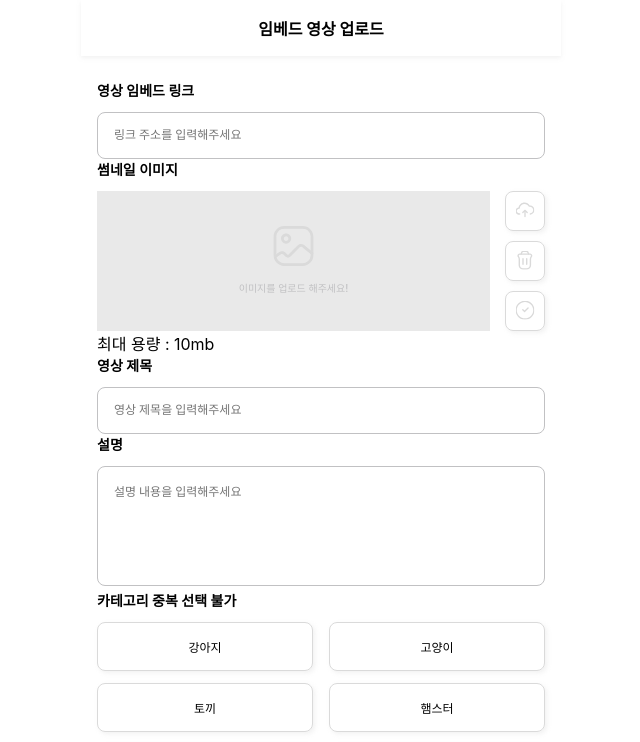
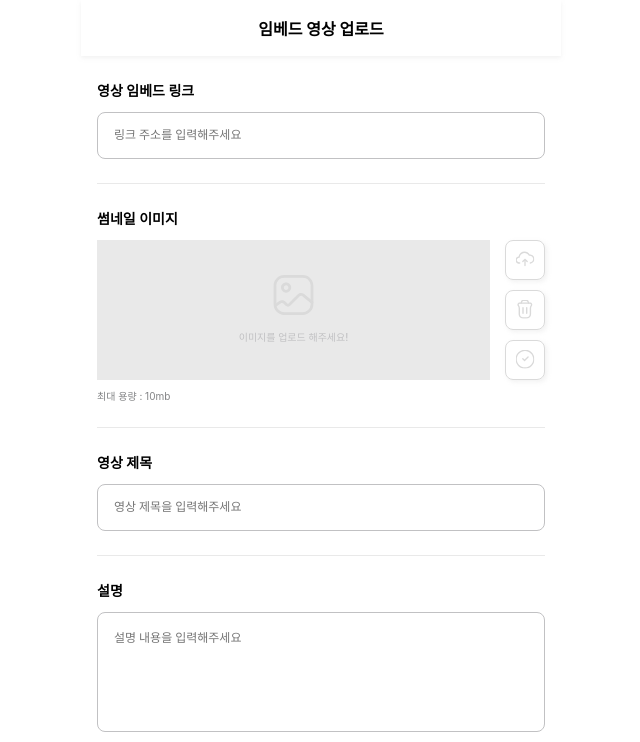
Before and after one commit to Numble3/Paws-Frontend, a Next.js app: page /upload in a window 1280 px wide. Shown: the top 742 px of the page, without its empty margins (319-959 px from the left). Built offline with nearby package versions, Linux system fonts and the light colour scheme; a web font is replaced by a local one.

Commit message:
refactor: border -> global로

```diff
--- a/components/border.tsx
+++ b/components/border.tsx
@@ -1,7 +1,5 @@
-import styles from "styles/border.module.css";
-
 const Border = () => {
-  return <div className={styles.border}></div>;
+  return <div className="border-gray"></div>;
 };
 
 export default Border;
--- a/styles/border.module.css
+++ /dev/null
@@ -1,4 +0,0 @@
-.border {
-  border-bottom: 0.5px solid #e9e9e9;
-  margin: 24px 0;
-}
--- a/styles/globals.css
+++ b/styles/globals.css
@@ -20,3 +20,8 @@ a {
 
   --primary: #f6c46e;
 }
+
+.border-gray {
+  border-bottom: 0.5px solid #e9e9e9;
+  margin: 24px 0;
+}
--- a/styles/upload/embed.module.css
+++ b/styles/upload/embed.module.css
@@ -35,32 +35,43 @@
 }
 
 .preview_row .preview {
-  background-color: #e9e9e9;
   width: 100%;
   height: 140px;
   display: flex;
   flex-direction: column;
   justify-content: center;
+}
+.preview__align_items {
+  background-color: #e9e9e9;
   align-items: center;
 }
-
-.preview_row .preview > div > div {
+.preview .preview__image {
+  position: relative;
+  height: 140px;
+  width: 100%;
+}
+.preview_row .no_image__icon {
   height: 40px;
   position: relative;
   margin-bottom: 10px;
 }
-.preview_row .preview > div > span {
+.preview_row .no_image__text {
   font-weight: 500;
   font-size: 10px;
   color: #c1c1c3;
 }
-
-.preview_row > span {
+.preview_row > div {
+  display: flex;
+  justify-content: space-between;
+}
+.preview_row > div > span {
   font-size: 10px;
   color: #828385;
   padding-top: 8px;
 }
-
+.preview_row > div > .upload_complete {
+  color: #489c5a;
+}
 /*icon row*/
 .image__icon_row {
   display: flex;
@@ -82,6 +93,11 @@
   box-shadow: 2px 2px 4px rgba(203, 203, 203, 0.25);
   border-radius: 8px;
   position: relative;
+}
+.image__icon_row .upload_btn:hover,
+.image__icon_row .trash:hover,
+.image__icon_row .image_loading:hover {
+  cursor: pointer;
 }
 .image__icon_row .upload_btn > div,
 .image__icon_row .trash > div,
@@ -127,3 +143,14 @@
   text-align: center;
   font-size: 12px;
 }
+.category ul li:hover {
+  cursor: pointer;
+  background: #e88539;
+  color: white;
+}
+
+.category .title span {
+  font-size: 10px;
+  padding-left: 4px;
+  color: #828385;
+}
```
Also changed, not shown: pages/search/index.tsx (+1 -9 lines).
